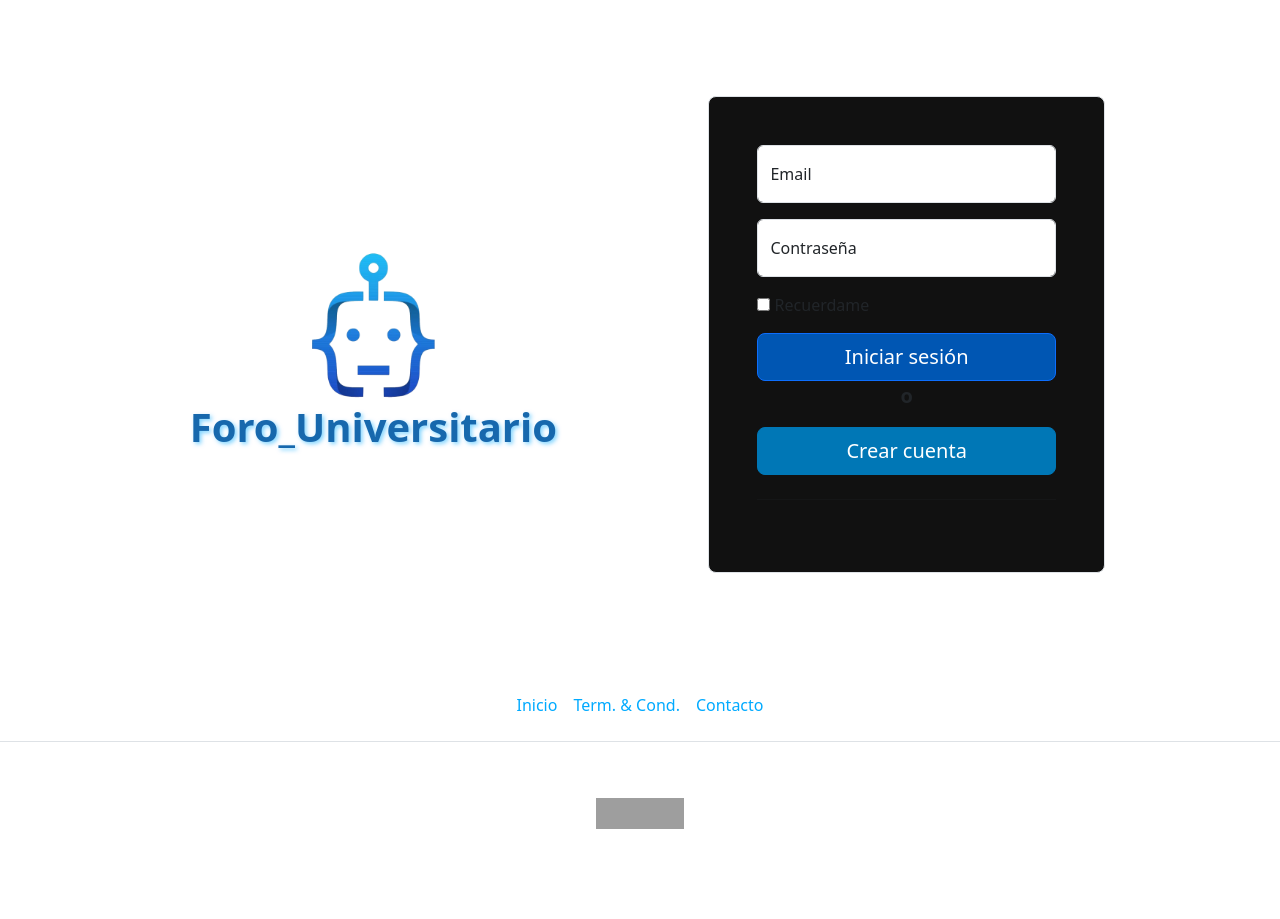
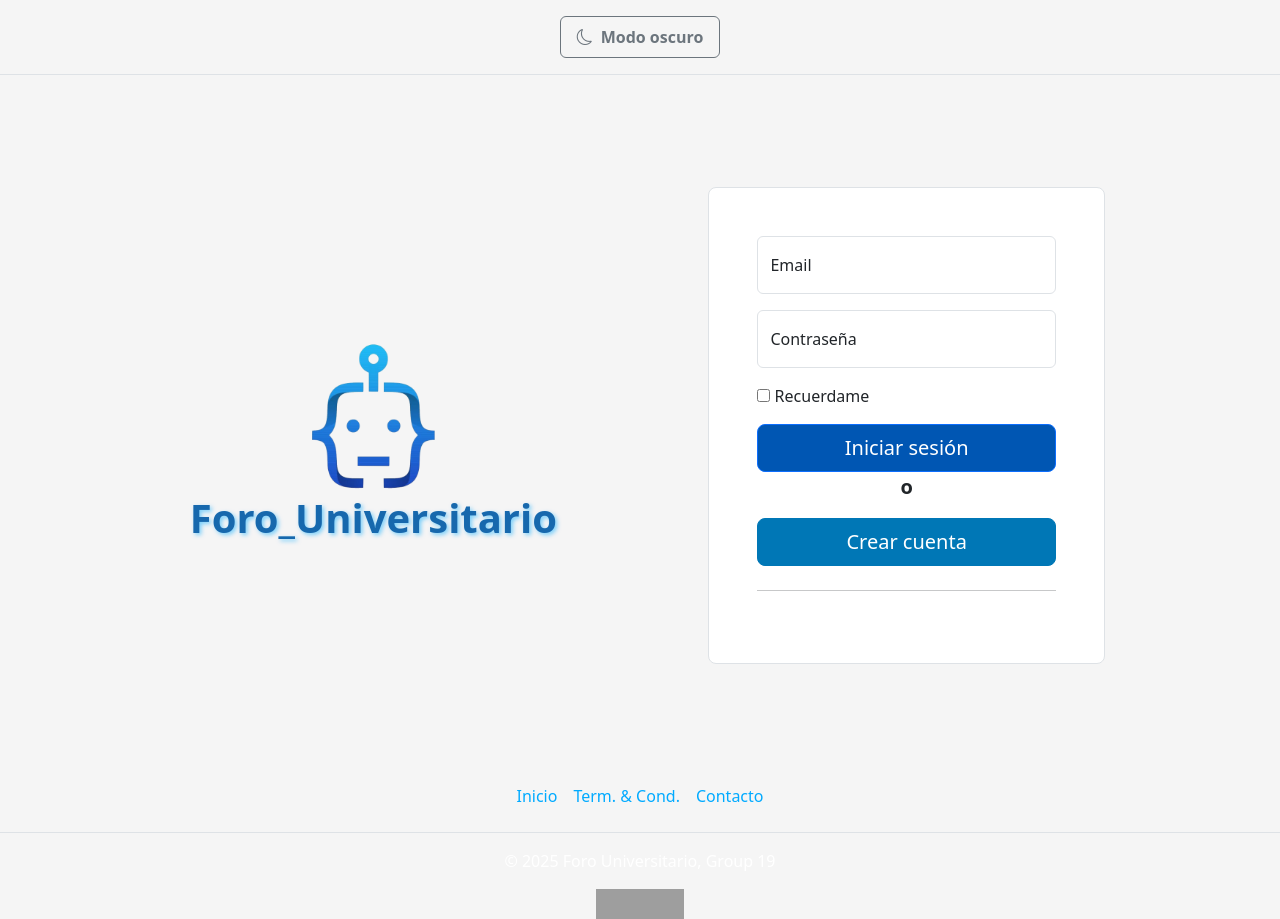
Before and after one commit to FranciscoGarciaMorales/forouniversitario.site, a PHP site: page /Proyecto_ForoUniversitario2/index.php in a window 1280 px wide. Shown: the top 919 px of the page. Before the commit the page ends 829 px from the top, so only its background shows below. Run offline with PHP 8.4, Linux system fonts and the light colour scheme; some libraries are stand-ins or nearby versions; grey boxes are pictures that could not be loaded.

Commit message:
CAMBIOS GENERALES
CAMBIOS

```diff
--- a/config/config.php
+++ b/config/config.php
@@ -5,7 +5,7 @@ class Configuracion
     private static $instance = null;
     private $conn;
 
-    private $rutaServidor = "http://localhost/forounivesitario.site";/*"http://localhost/Proyecto_ForoUniversitario2";*/
+    private $rutaServidor = "http://localhost/forounivesitario.sitegithub";/*"http://localhost/Proyecto_ForoUniversitario2";*/
     private $rutaBD = "localhost";
     private $usuarioBD = "root"; /*"u353229583_foro_user";*/
     private $passwordBD = "";/*"74217151Ytg.";*/
--- /dev/null
+++ b/inc/headerindex.php
@@ -0,0 +1,18 @@
+
+<header class="p-3 mb-3 border-bottom colorBarra">
+  <div class="container-fluid">
+    <div class="d-flex flex-grow-1 align-items-center justify-content-center "> <!--justify-content-between-->
+
+
+      <!-- Boton modo oscuro modo claro -->
+      <script defer src="/assets/js/boton.js"></script>
+      <button id="toggleMode" class="btn btn-outline-secondary d-flex align-items-center gap-2">
+        <i id="modoIcono" class="bi bi-moon"></i>
+        <span id="modoTexto">Modo oscuro</span>
+      </button>
+
+
+
+    </div>
+  </div>
+</header>
--- a/index.php
+++ b/index.php
@@ -9,6 +9,7 @@
     <link rel="stylesheet" href="assets/css/estilos.css">
 </head>
 <body>
+  <?php require_once("inc/headerindex.php"); ?>
     <div class="b-example-divider"></div>
 
     <div class="container col-xl-10 col-xxl-8 px-4 py-5">
@@ -18,7 +19,7 @@
           <h1 class="display-3 fw-bold lh-1 text-body-emphasis mb-3 h1-tecno text-center fs-1 fs-md-2 fs-lg-3">  Foro_Universitario  </h1>
         </div>
         <div class="col-md-10 mx-auto col-lg-5">
-          <form action="controladores/usuarioControlador.php" method="POST" class="p-4 p-md-5 border rounded-3 bg-body-tertiary">  <!--ERROR EN RUTA ANTERIOR-->
+          <form action="controladores/usuarioControlador.php" method="POST" class="p-4 p-md-5 border rounded-3 bg-body text-body">  <!--ERROR EN RUTA ANTERIOR-->
             <div class="form-floating mb-3">
               <input name="email"type="email" class="form-control" id="floatingInput" placeholder="name@example.com" required>
               <label for="floatingInput">Email</label>
@@ -54,6 +55,7 @@
 
 ?>
     <!--Script JS-->
+    <script src="assets/js/boton.js"></script>
     <script src="assets/js/validacionSesion.js"></script>
     <!--Script bootstrap-->
     <script src="https://cdn.jsdelivr.net/npm/bootstrap@5.3.3/dist/js/bootstrap.bundle.min.js" integrity="sha384-YvpcrYf0tY3lHB60NNkmXc5s9fDVZLESaAA55NDzOxhy9GkcIdslK1eN7N6jIeHz" crossorigin="anonymous"></script>
```
Also changed, not shown: vistas/perfil/indexperfil.php (+22 -11 lines), assets/img/1 abc.jpg (added), assets/img/Captura de pantalla 2023-09-12 153438.png (added), assets/img/aaaaaaaaaaaaa.jpg (added), assets/img/abbbbbb.webp (added), assets/img/abcccc.jpg (added), assets/img/abcdd.jpg (added).
